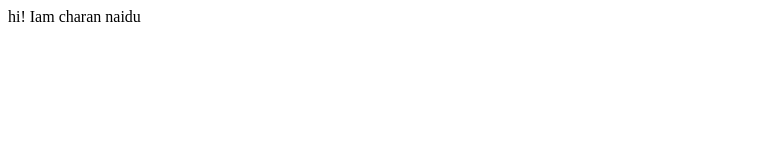
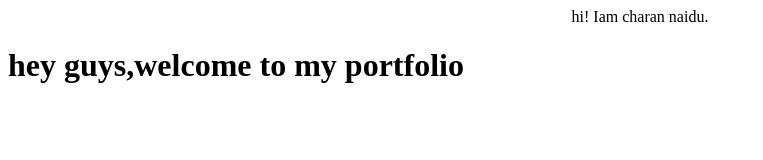
Before and after one commit to charanbolisetti/charannaidu-portfolio.com, a plain HTML site: page index.html in a window 1280 px wide. Shown: the whole page, without its empty margins (0-763 px from the left). Drawn offline with Linux system fonts and the light colour scheme.

Commit message:
style: added some styles

```diff
--- a/index.html
+++ b/index.html
@@ -6,6 +6,7 @@
     <title>charannaidu</title>
 </head>
 <body>
-    hi! Iam charan naidu
+    <center>hi! Iam charan naidu.</center>
+    <h1>hey guys,welcome to my portfolio</h1>
 </body>
 </html>
```
